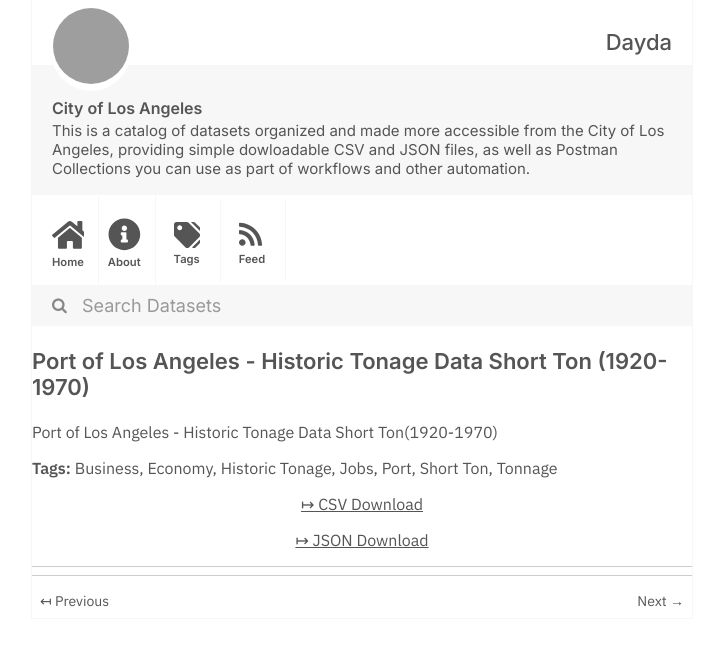
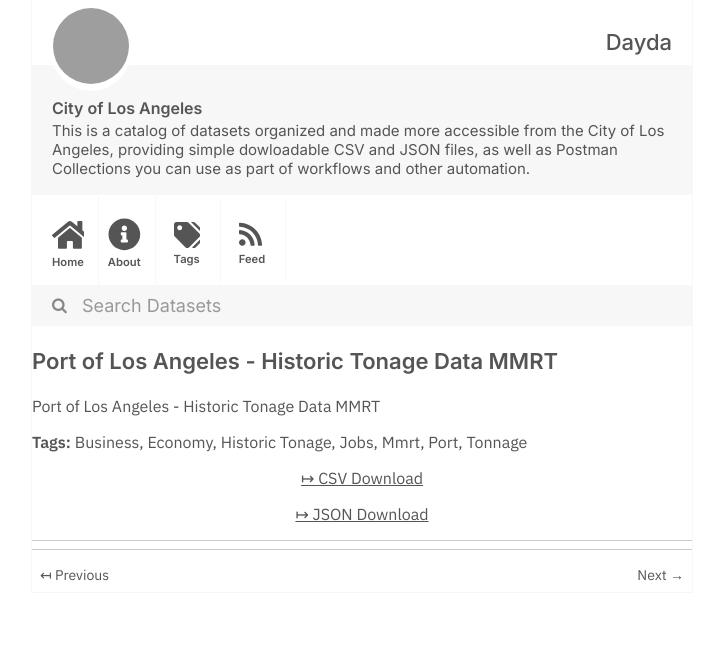
Before and after one commit to dayda-entities/city-of-los-angeles, a Jekyll site: the page built from _posts/2020-11-10-port-of-los-angeles-historic-t.md, in a window 1280 px wide, cut to the strip 0-646 px from the top of the page. Shown: the whole strip, without its empty margins (278-1001 px from the left). Built offline with Jekyll 4.4.1, drawn with Linux system fonts in a browser that asks for light colours; grey boxes are pictures that could not be loaded.

Commit message:
Publish Data

```diff
--- a/_posts/2020-11-10-port-of-los-angeles-historic-t.md
+++ b/_posts/2020-11-10-port-of-los-angeles-historic-t.md
@@ -1,7 +1,7 @@
 ---
-title: Port of Los Angeles - Historic Tonage Data Short Ton (1920-1970)
-created: '2020-11-10T17:52:06.578358'
-modified: '2020-12-02T15:55:00.356404'
+title: Port of Los Angeles - Historic Tonage Data MMRT
+created: '2020-11-10T17:52:23.809924'
+modified: '2020-12-02T15:56:25.921008'
 state: active
 type: dataset
 tags:
@@ -9,14 +9,14 @@ tags:
   - Economy
   - Historic Tonage
   - Jobs
+  - Mmrt
   - Port
-  - Short Ton
   - Tonnage
 groups:
   - Local Government
-csv_url: 'https://data.lacity.org/api/views/5a4i-e2zs/rows.csv?accessType=DOWNLOAD'
-json_url: 'https://data.lacity.org/api/views/5a4i-e2zs/rows.json?accessType=DOWNLOAD'
+csv_url: 'https://data.lacity.org/api/views/i9rh-q5gx/rows.csv?accessType=DOWNLOAD'
+json_url: 'https://data.lacity.org/api/views/i9rh-q5gx/rows.json?accessType=DOWNLOAD'
 layout: post
 
 ---
-Port of Los Angeles - Historic Tonage Data Short Ton(1920-1970)
+Port of Los Angeles - Historic Tonage Data MMRT
```
